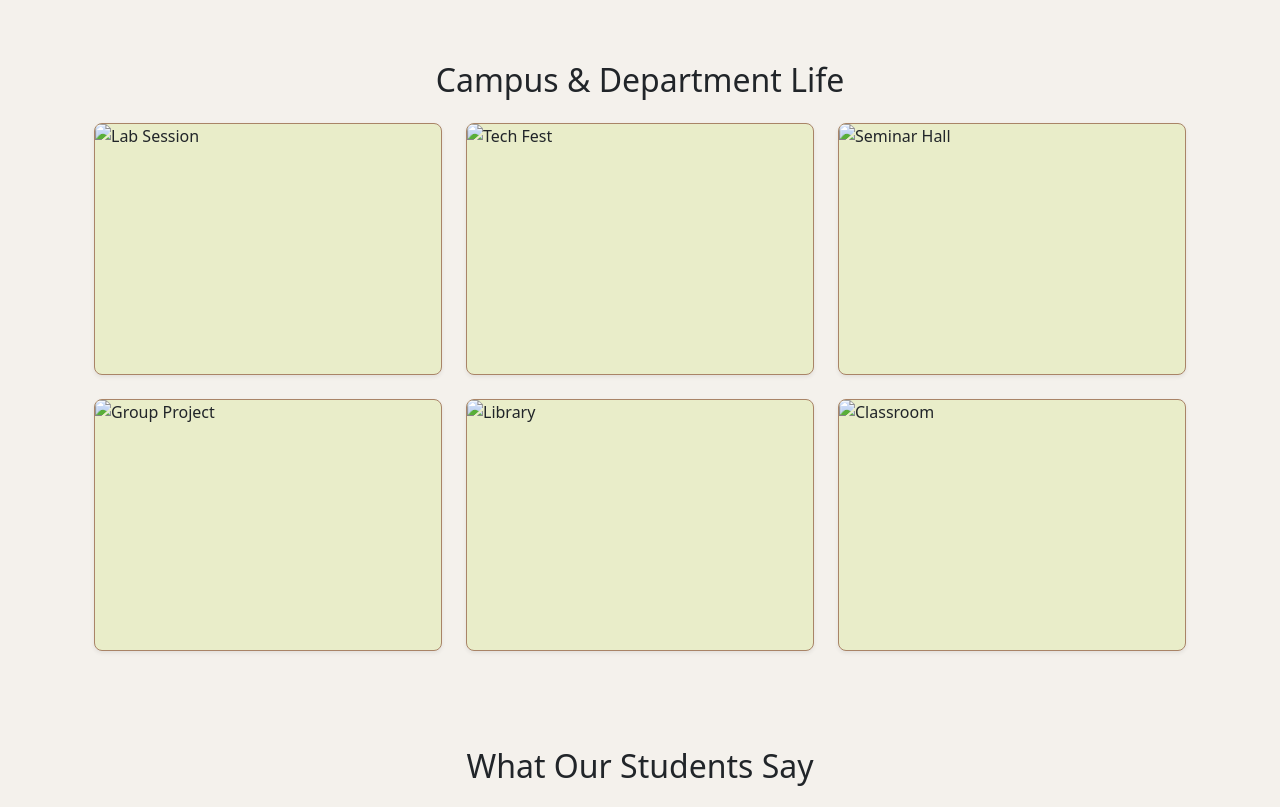
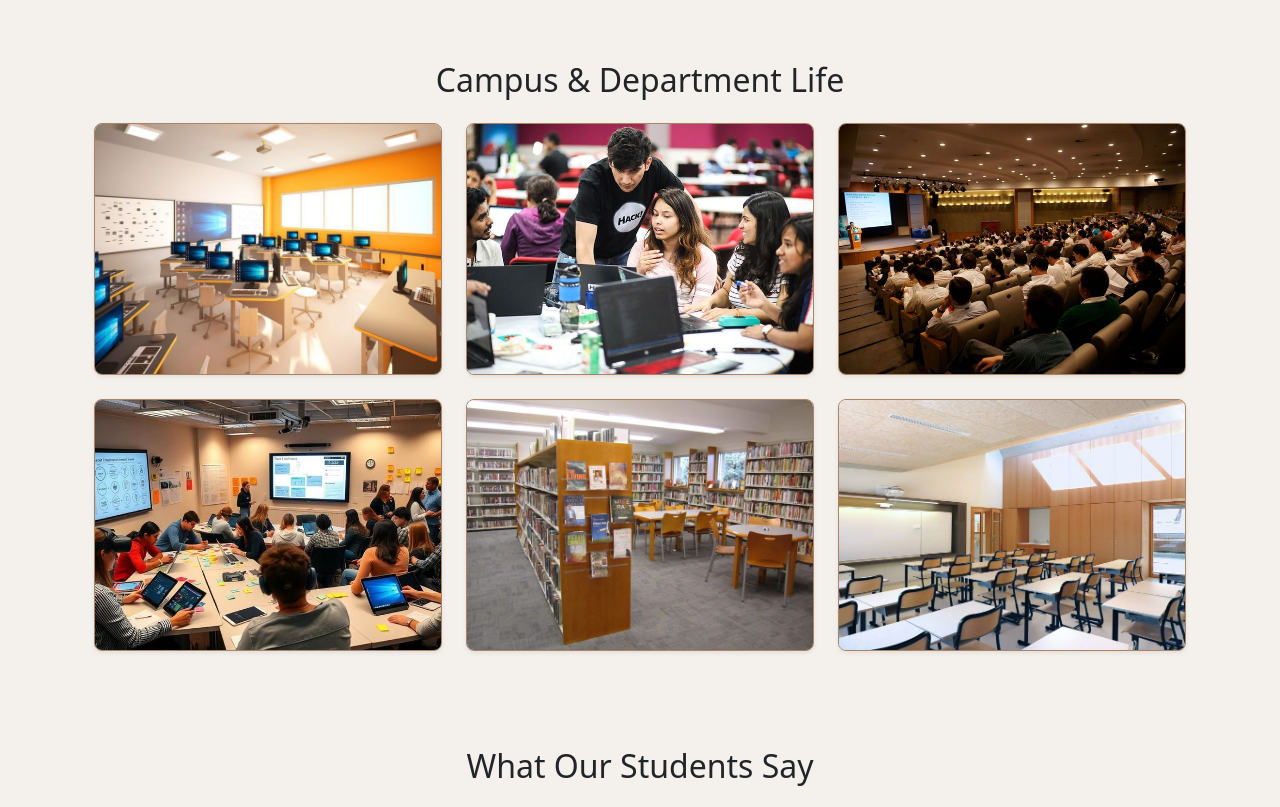
Before and after one commit to lisha2804/DeptConnect, a plain HTML site: page index.html in a window 1280 px wide. Shown: the part 2280-3087 px from the top of the page. Drawn offline with nearby package versions, Linux system fonts and the light colour scheme; a script that the page names is missing.

Commit message:
Update index.html

```diff
--- a/index.html
+++ b/index.html
@@ -112,7 +112,7 @@
 
 
 .footer-inner {
-  max-width: 1140px; /* Matches Bootstrap container */
+  max-width: 1140px;
 }
 
 .footer-heading {
@@ -459,7 +459,7 @@
       <!-- Faculty Card 1 -->
       <div class="col">
         <div class="card h-100 shadow-sm text-center">
-          <img src="prof1.jpeg" class="card-img-top rounded-circle mx-auto mt-4" style="width: 100px; height: 100px; object-fit: cover;" alt="Dr. Neha Verma">
+          <img src="images/prof1.jpeg" class="card-img-top rounded-circle mx-auto mt-4" style="width: 100px; height: 100px; object-fit: cover;" alt="Dr. Neha Verma">
           <div class="card-body">
             <h5 class="card-title">Dr. Neha Verma</h5>
             <p class="card-text text-muted mb-1">Associate Professor</p>
@@ -471,7 +471,7 @@
       <!-- Faculty Card 2 -->
       <div class="col">
         <div class="card h-100 shadow-sm text-center">
-          <img src="prof4.jpeg" class="card-img-top rounded-circle mx-auto mt-4" style="width: 100px; height: 100px; object-fit: cover;" alt="Mr. Raj Sharma">
+          <img src="images/prof4.jpeg" class="card-img-top rounded-circle mx-auto mt-4" style="width: 100px; height: 100px; object-fit: cover;" alt="Mr. Raj Sharma">
           <div class="card-body">
             <h5 class="card-title">Mr. Raj Sharma</h5>
             <p class="card-text text-muted mb-1">Lecturer</p>
@@ -483,7 +483,7 @@
       <!-- Faculty Card 3 -->
       <div class="col">
         <div class="card h-100 shadow-sm text-center">
-          <img src="prof3.jpeg" class="card-img-top rounded-circle mx-auto mt-4" style="width: 100px; height: 100px; object-fit: cover;" alt="Ms. Aarti Joshi">
+          <img src="images/prof3.jpeg" class="card-img-top rounded-circle mx-auto mt-4" style="width: 100px; height: 100px; object-fit: cover;" alt="Ms. Aarti Joshi">
           <div class="card-body">
             <h5 class="card-title">Ms. Aarti Joshi</h5>
             <p class="card-text text-muted mb-1">Professor</p>
@@ -548,7 +548,7 @@
 
       <div class="col-6 col-md-4">
         <div class="card shadow-sm gallery-card">
-          <img src="lab.jpeg" class="gallery-img" alt="Lab Session">
+          <img src="images/lab.jpeg" class="gallery-img" alt="Lab Session">
           <div class="gallery-desc">Computer Lab</div>
         </div>
       </div>
@@ -556,7 +556,7 @@
 
       <div class="col-6 col-md-4">
         <div class="card shadow-sm gallery-card">
-          <img src="fest.jpeg" class="gallery-img" alt="Tech Fest">
+          <img src="images/fest.jpeg" class="gallery-img" alt="Tech Fest">
           <div class="gallery-desc">Annual Tech Fest Highlights</div>
         </div>
       </div>
@@ -564,7 +564,7 @@
 
       <div class="col-6 col-md-4">
         <div class="card shadow-sm gallery-card">
-          <img src="seminar.jpeg" class="gallery-img" alt="Seminar Hall">
+          <img src="images/seminar.jpeg" class="gallery-img" alt="Seminar Hall">
           <div class="gallery-desc">Seminar on Cybersecurity</div>
         </div>
       </div>
@@ -572,7 +572,7 @@
 
       <div class="col-6 col-md-4">
         <div class="card shadow-sm gallery-card">
-          <img src="pres.jpeg" class="gallery-img" alt="Group Project">
+          <img src="images/pres.jpeg" class="gallery-img" alt="Group Project">
           <div class="gallery-desc">Final Year Project Presentation</div>
         </div>
       </div>
@@ -580,7 +580,7 @@
 
       <div class="col-6 col-md-4">
         <div class="card shadow-sm gallery-card">
-          <img src="libr.jpeg" class="gallery-img" alt="Library">
+          <img src="images/libr.jpeg" class="gallery-img" alt="Library">
           <div class="gallery-desc">24x7 Department Library</div>
         </div>
       </div>
@@ -588,7 +588,7 @@
 
       <div class="col-6 col-md-4">
         <div class="card shadow-sm gallery-card">
-          <img src="classroom.jpeg" class="gallery-img" alt="Classroom">
+          <img src="images/classroom.jpeg" class="gallery-img" alt="Classroom">
           <div class="gallery-desc">Classroom</div>
         </div>
       </div>
```
